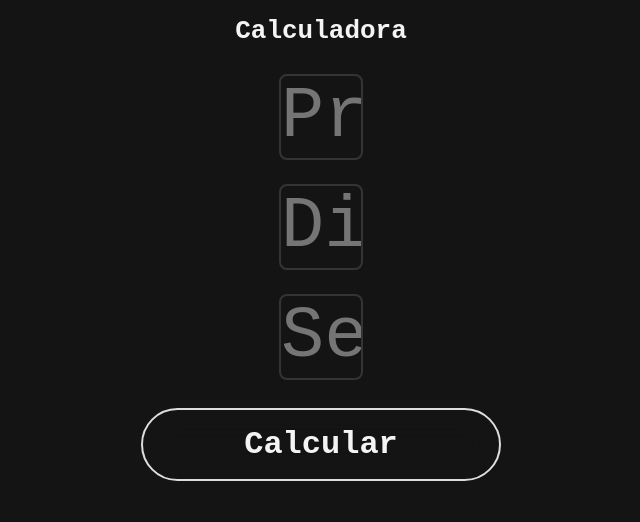
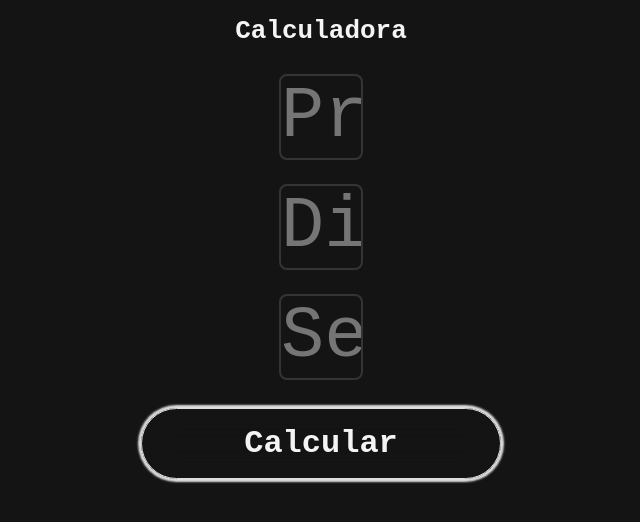
Before and after one commit to lunguinhoantonio/hutgfa, a plain HTML site: page index.html in a window 1280 px wide. In both pictures the pointer is over the button "Calcular". Shown: the whole page, without its empty margins (319-959 px from the left). Drawn offline with Linux system fonts and the light colour scheme.

Commit message:
Updated styles for :focus, input, and :hover states

```diff
--- a/style.css
+++ b/style.css
@@ -59,6 +59,7 @@ body {
 .operacao:focus {
     border: 2px solid var(--white);
     transition: 350ms;
+    box-shadow: 0px 0px 2px 3px var(--alt-white);
 }
 
 .primeiro-input
@@ -74,7 +75,7 @@ body {
     color: var(--alt-white);
     background-color: transparent;
     backdrop-filter: blur(16px);
-    border: 2px solid var(--grey);
+    border: 1px solid var(--grey);
     padding: 16px;
     width: 360px;
     font-size: 32px;
@@ -86,7 +87,8 @@ body {
 
 .calcular:hover {
     color: var(--white);
-    border: 2px solid #ddd;
+    border: 1px solid var(--alt-white);
+    box-shadow: 0px 0px 2px 3px var(--alt-white);
     transition: 350ms;
 }
 
```
